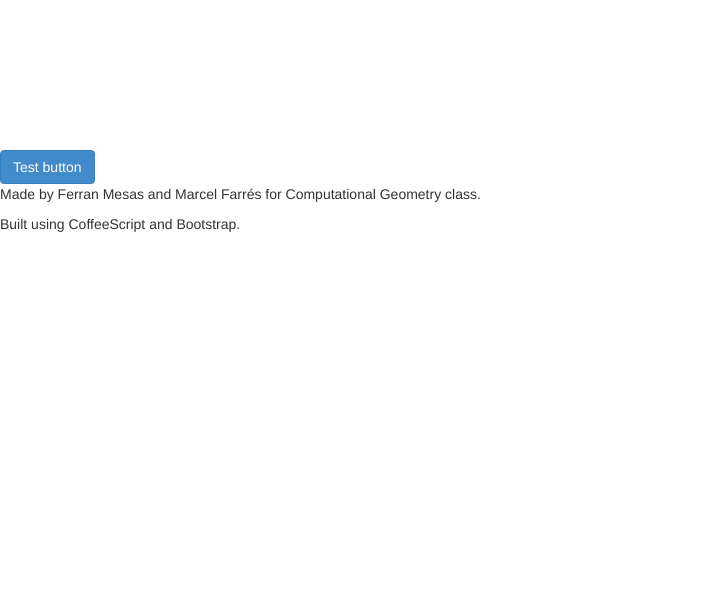
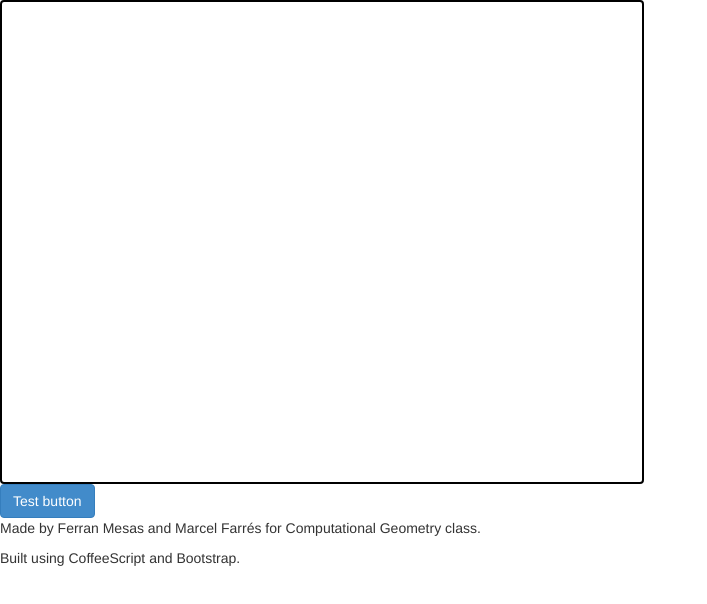
Before and after one commit to marcelfarres/old_repo_GC, a plain HTML site: page lab2/index.html in a window 1280 px wide. Shown: the whole page, without its empty margins (0-707 px from the left). Drawn offline with Linux system fonts and the light colour scheme.

Commit message:
played with the code, familiarized more with coffeescript

```diff
--- /dev/null
+++ b/lab2/css/style.css
@@ -0,0 +1,4 @@
+canvas {
+     border: 2px solid black;
+    border-radius: 4px;
+}
--- a/lab2/index.html
+++ b/lab2/index.html
@@ -2,6 +2,7 @@
 <head>
 <meta charset="utf-8">
 <link href="css/bootstrap.css" rel="stylesheet" type="text/css" />
+<link href="css/style.css" rel="stylesheet" type="text/css" />
 <script src="build/delaunay.js"></script>
     <title>
         Delaunay triangulations and Voronoi diagrams
@@ -9,7 +10,7 @@
 </head>
 <body>
     <div id="content">
-        <canvas id="delaunay">
+        <canvas height="480" width="640" id="delaunay">
             It looks like you are using an incompatible browser. Try
             using a more modern browser.
         </canvas>
```
Also changed, not shown: 5 other files.
